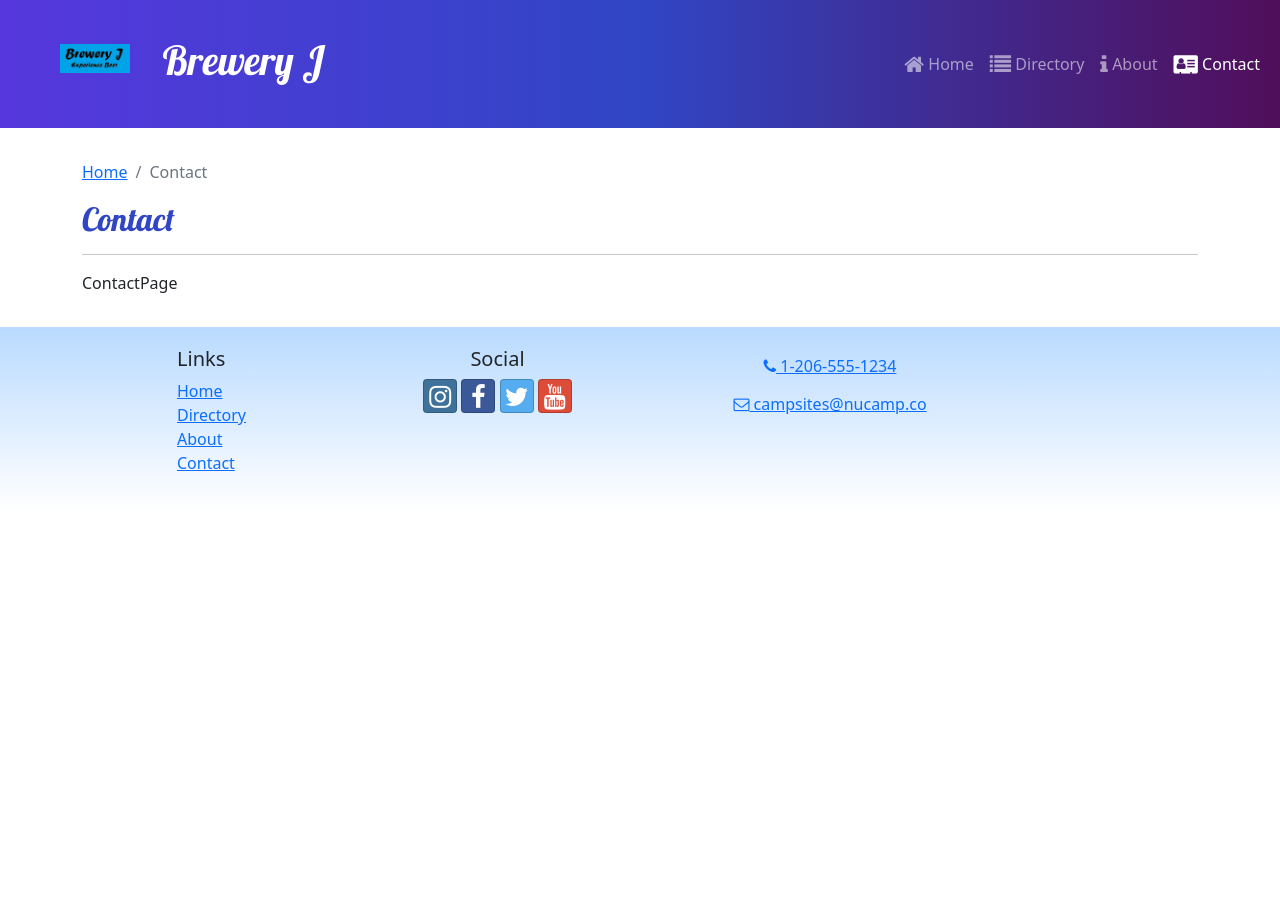
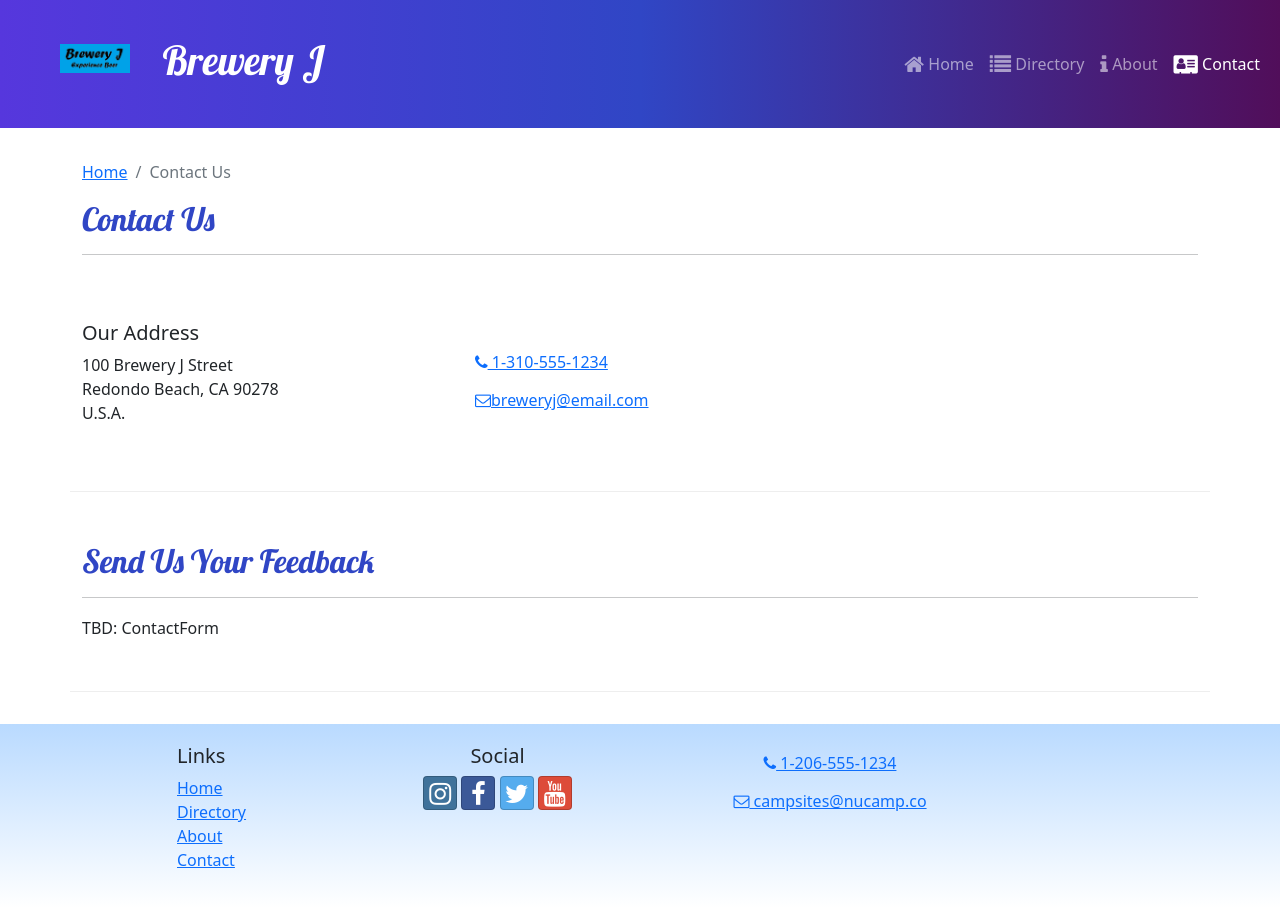
Before and after one commit to JeffHiroshi/BreweryJ, a React (Create React App) app: page /contact in a window 1280 px wide. Before the commit the page ends 800 px from the top, so only its background shows below. Built offline with nearby package versions, Linux system fonts and the light colour scheme.

Commit message:
ContactPage

```diff
--- a/src/pages/ContactPage.js
+++ b/src/pages/ContactPage.js
@@ -1,13 +1,50 @@
-import { Container } from 'reactstrap';
+import { Container, Col, Row } from 'reactstrap';
 import SubHeader from '../components/SubHeader';
 
 const ContactPage = () => {
     return (
         <Container>
-            <SubHeader current='Contact'/>
-            <div>ContactPage</div>
+            <SubHeader current='Contact Us'/>
+
+            <Row className='row-content align-items-center'>
+                <Col sm='4'>
+                    <h5>Our Address</h5>
+                    <address>
+                    100 Brewery J Street<br />
+                    Redondo Beach, CA 90278<br />
+                    U.S.A.
+                    </address>
+                </Col>
+                <Col>
+                    <a
+                        role='button'
+                        class='btn btn-link'
+                        href='tel:+13105551234'
+                    >
+                        <i class='fa fa-phone' /> 1-310-555-1234
+                    </a>
+                    <br />
+                    <a
+                        role='button'
+                        class='btn btn-link' href='mailto:breweryj@email.com'
+                    >
+                        <i class='fa fa-envelope-o'/>
+                        breweryj@email.com
+                    </a>
+                </Col>
+            </Row>
+
+            <Row className='row-content'>
+                <Col xs='12'>
+                    <h2>Send Us Your Feedback</h2>
+                    <hr />
+                </Col>
+                <Col md='10'>
+                    TBD: ContactForm
+                </Col>
+            </Row>
         </Container>
-    )
-}
+    );
+};
 
 export default ContactPage;
```
